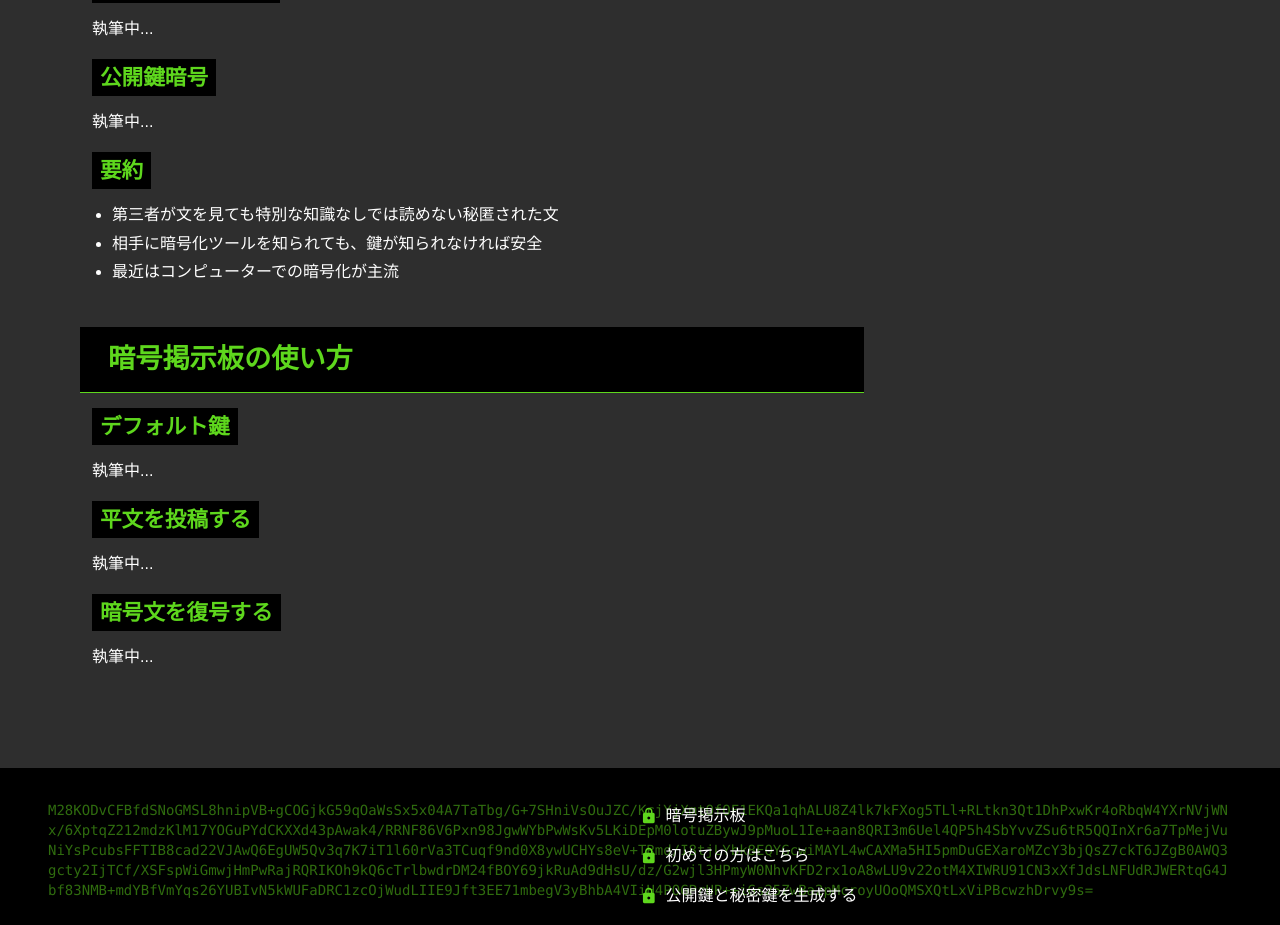
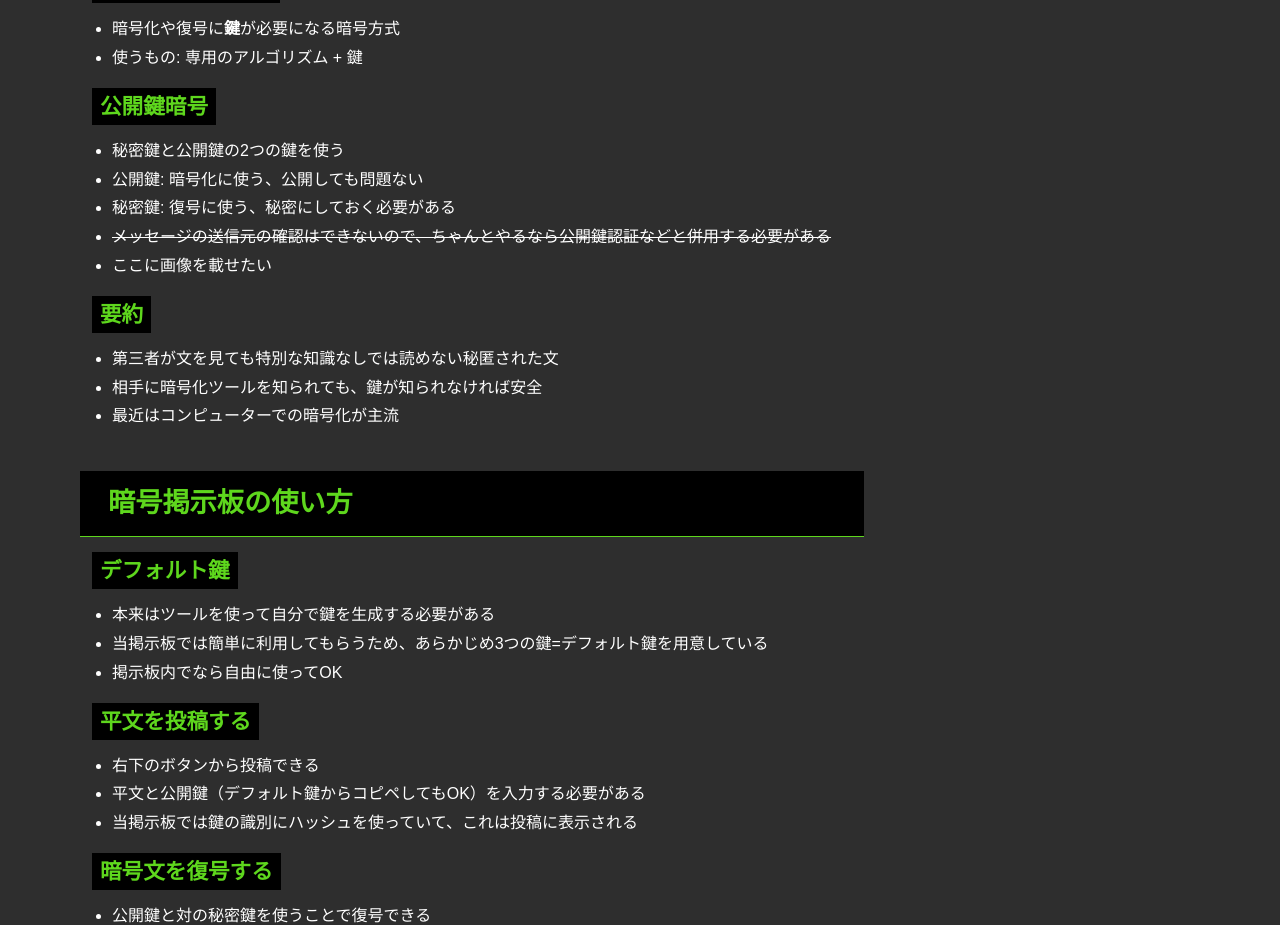
Before and after one commit to nanasi-1/encrypted-board, a Next.js app: page /about in a window 1280 px wide. Shown: the part 1420-2345 px from the top of the page. Built offline with nearby package versions, Linux system fonts and the light colour scheme.

Commit message:
内容を箇条書きで記入

```diff
--- a/src/app/about/(components)/sections/about-crypto.tsx
+++ b/src/app/about/(components)/sections/about-crypto.tsx
@@ -25,13 +25,22 @@ export default function AboutCrypto() {
         </div>
       </Section2>
       <Section2 title="暗号においての鍵">
-        <p>執筆中...</p>
+        <ul>
+          <li>暗号化や復号に<strong>鍵</strong>が必要になる暗号方式</li>
+          <li>使うもの: 専用のアルゴリズム + 鍵</li>
+        </ul>
       </Section2>
       <Section2 title="公開鍵暗号">
-        <p>執筆中...</p>
+        <ul>
+          <li>秘密鍵と公開鍵の2つの鍵を使う</li>
+          <li>公開鍵: 暗号化に使う、公開しても問題ない</li>
+          <li>秘密鍵: 復号に使う、秘密にしておく必要がある</li>
+          <li><s>メッセージの送信元の確認はできないので、ちゃんとやるなら公開鍵認証などと併用する必要がある</s></li>
+          <li>ここに画像を載せたい</li>
+        </ul>
       </Section2>
       <Section2 title="要約">
-        <ul className="list-disc ml-5">
+        <ul>
           <li>第三者が文を見ても特別な知識なしでは読めない秘匿された文</li>
           <li>相手に暗号化ツールを知られても、鍵が知られなければ安全</li>
           <li>最近はコンピューターでの暗号化が主流</li>
--- a/src/app/about/(components)/sections/how-to-use.tsx
+++ b/src/app/about/(components)/sections/how-to-use.tsx
@@ -7,13 +7,26 @@ export default function HowToUse() {
       title="暗号掲示板の使い方"
     >
       <Section2 title="デフォルト鍵" id="default-key">
-        執筆中...
+        <ul>
+          <li>本来はツールを使って自分で鍵を生成する必要がある</li>
+          <li>当掲示板では簡単に利用してもらうため、あらかじめ3つの鍵=デフォルト鍵を用意している</li>
+          <li>掲示板内でなら自由に使ってOK</li>
+        </ul>
       </Section2>
       <Section2 title="平文を投稿する">
-        <p>執筆中...</p>
+        <ul>
+          <li>右下のボタンから投稿できる</li>
+          <li>平文と公開鍵（デフォルト鍵からコピペしてもOK）を入力する必要がある</li>
+          <li>当掲示板では鍵の識別にハッシュを使っていて、これは投稿に表示される</li>
+        </ul>
       </Section2>
       <Section2 title="暗号文を復号する">
-        <p>執筆中...</p>
+        <ul>
+          <li>公開鍵と対の秘密鍵を使うことで復号できる</li>
+          <li>正しい鍵が入力された場合は平文が表示される</li>
+          <li>鍵が合わない場合はエラーが出て、それぞれの鍵のハッシュが表示される</li>
+          <li>掲示板の投稿にはハッシュがあるので、それを見てどの鍵を使うべきか判断する</li>
+        </ul>
       </Section2>
     </Section>
   )
--- a/src/app/about/index.css
+++ b/src/app/about/index.css
@@ -8,4 +8,9 @@
   a:not([class]) {
     @apply text-secondary-400;
   }
+
+  ul:not([class]) {
+    list-style: disc;
+    @apply ml-5;
+  }
 }
```
